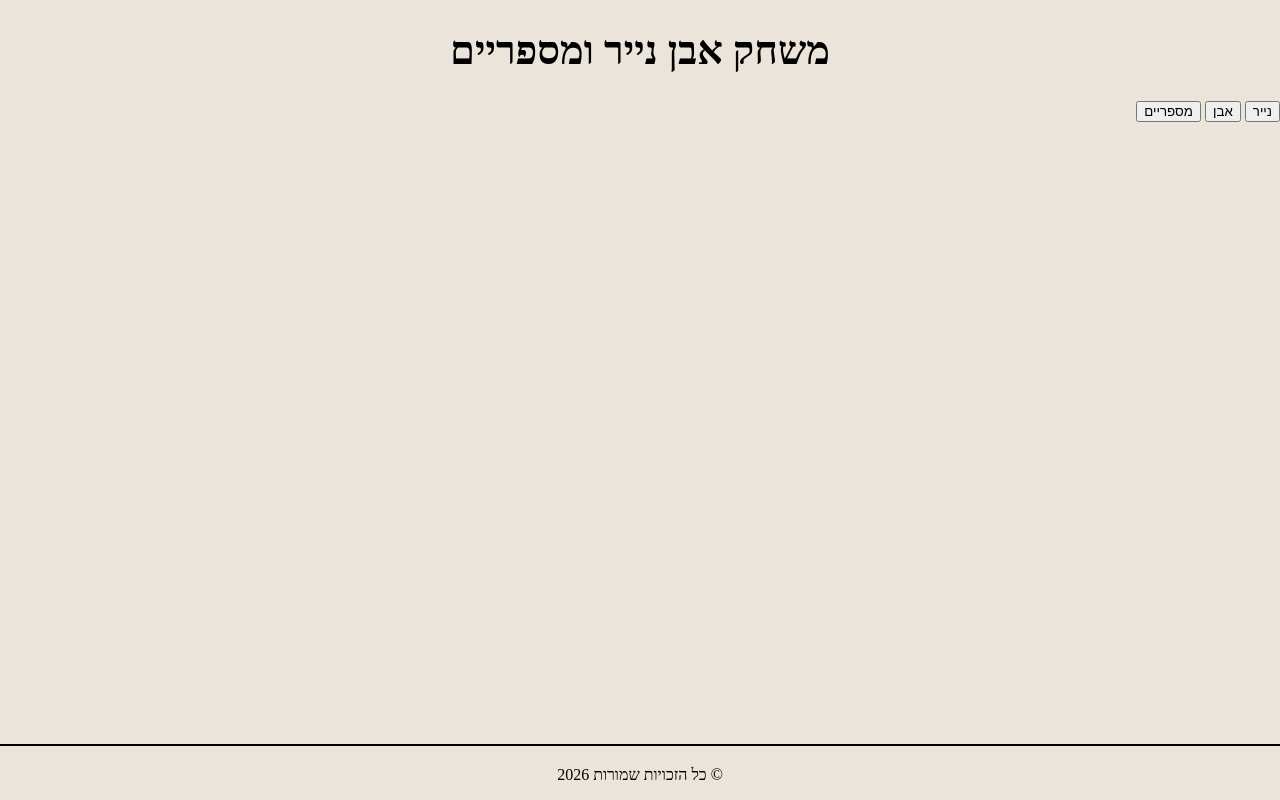
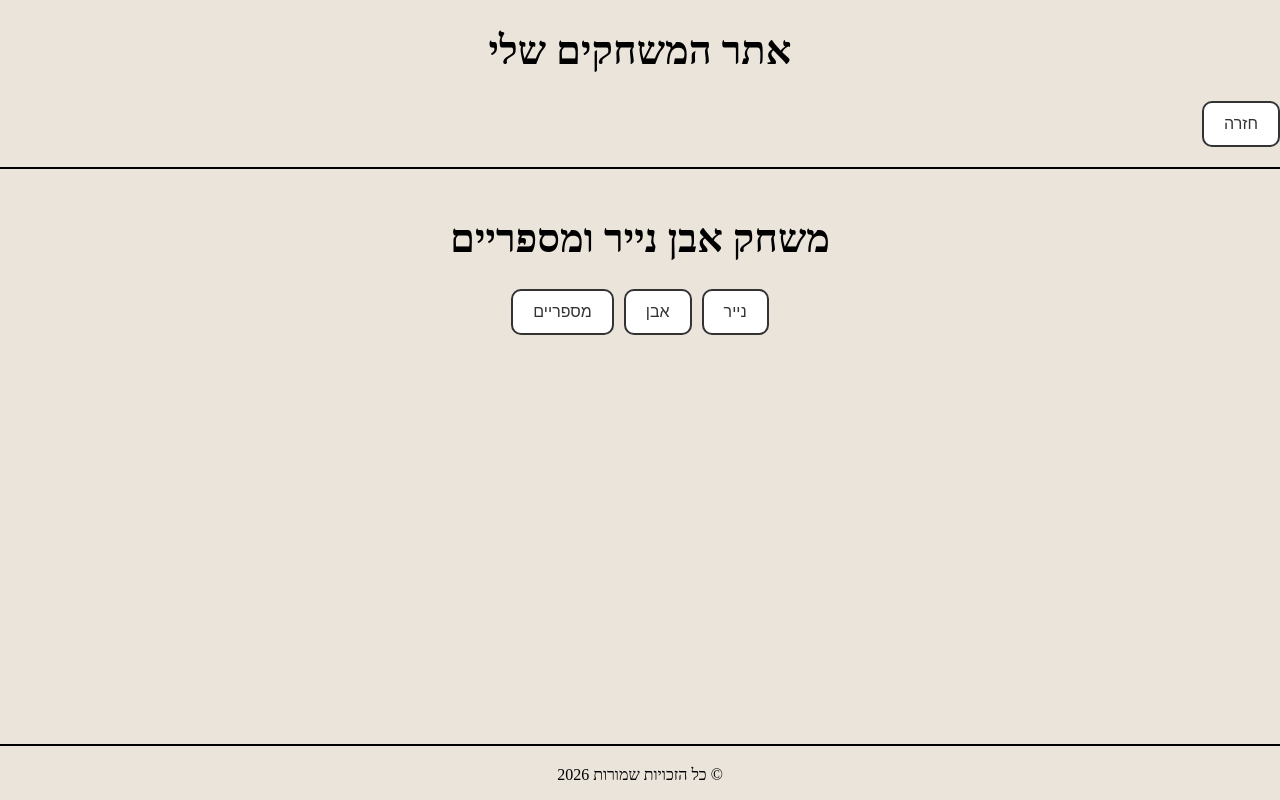
Before and after one commit to ShacharDoron123/Games-website, a plain HTML site: page Rock-paper-scissors.html in a window 1280 px wide. Drawn offline with Linux system fonts and the light colour scheme.

Commit message:
add more stlye and return btn

```diff
--- a/Rock-paper-scissors.html
+++ b/Rock-paper-scissors.html
@@ -4,21 +4,45 @@
         <meta charset="UTF-8">
         <meta name="viewport" content="width=device-width, initial-scale=1.0">
         <link rel="stylesheet" href="style.css">
-        <title></title>
+        <title>Rock paper scissors</title>
+        <style>
+            .divBtn{
+                align-items: center;
+                justify-content: center;
+                display: flex;
+                gap: 10px;
+                width: 100%;
+            }
+            .h2-div{
+                text-align: center;
+                align-items: center;
+                display: flex;
+                justify-content: center;
+                flex-direction: column;
+
+            }
+        </style>
     </head>
     <body>
+       <div>
+      <h1>אתר המשחקים שלי</h1>
+    <a href="/index.html"><button>חזרה</button></a>
+    <hr>
+    </div>
         <h1>משחק אבן נייר ומספריים</h1>
-        <div class="div">
+        <div class="divBtn">
             <button id="paper">נייר</button>
             <button id="rock">אבן</button>
             <button id="scissors">מספריים</button>
         </div>
-        <p id="output"></p>
-        <p id="score"></p>
-        <script src="Rock-paper-scissors.js"></script>
+        <div class="h2-div">
+            <h2 id="output"></h2>
+            <h2 id="score"></h2>
+        </div>
         <footer>
             <hr>
             <p>&copy; כל הזכויות שמורות 2026</p>
         </footer>
     </body>
+    <script src="Rock-paper-scissors.js"></script>
 </html>
--- a/Rock-paper-scissors.js
+++ b/Rock-paper-scissors.js
@@ -16,7 +16,7 @@ document.getElementById("rock").onclick = function(){
         //win for the pc
         score--;
         document.getElementById("output").textContent = "ניצחתי!!! בחרתי נייר, ונייר מנצח אבן";
-        document.getElementById("score").textContent = score;
+        document.getElementById("score").textContent =score;
         return;
     } else if(choice === "rock"){
         //same
--- a/style.css
+++ b/style.css
@@ -99,7 +99,25 @@ hr{
     margin: 10px 0;
 }
 
+button{
+    padding: 12px 20px;
+    font-size: 16px;
+    border: 2px solid #333;
+    border-radius: 10px;
+    background-color: white;
+    color: #333;
+    cursor: pointer;
+    transition: all 0.2s ease;
+}
 
+button:hover{
+    background-color: #333;
+    color: white;
+}
+
+button:active{
+    transform: translateY(2px);
+}
 .buttons {
     margin-top: 20px;
 }
```
Also changed, not shown: Clicker.html (+5 -0 lines), Guess-the-number.html (+5 -0 lines), quiz.html (+5 -0 lines), tic-tac-toe.html (+5 -0 lines).
